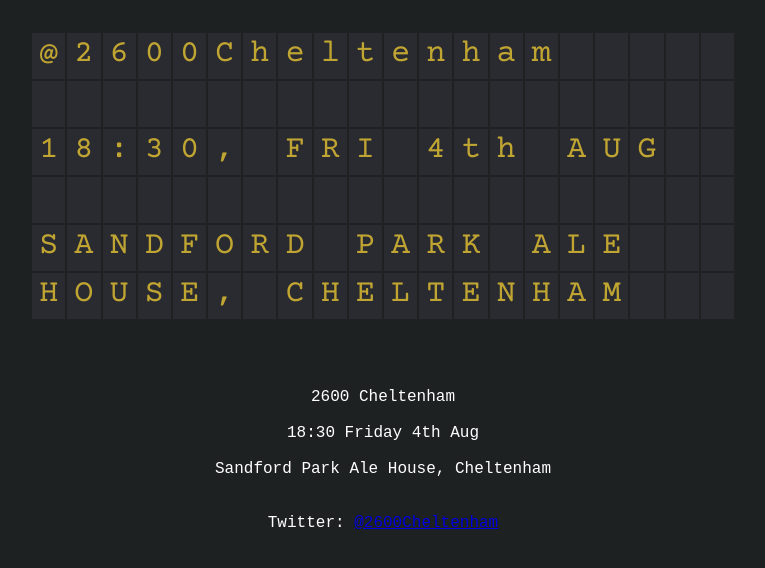
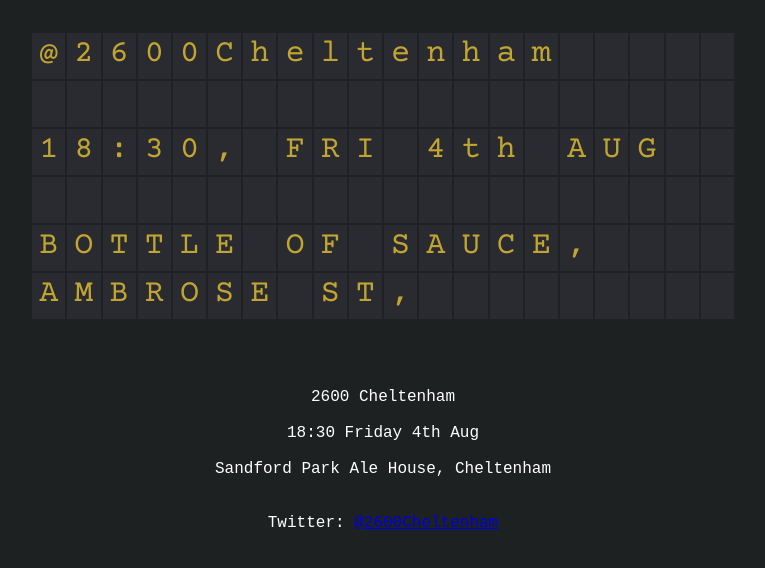
Before and after one commit to 2600cheltenham/2600cheltenham.uk, a plain HTML site: page index.htm in a window 1280 px wide. Shown: the whole page, without its empty margins (257-1022 px from the left). Drawn offline with Linux system fonts and the light colour scheme; no server answers.

Commit message:
Update index.htm
still trying to change venue, think thats done it

```diff
--- a/index.htm
+++ b/index.htm
@@ -21,7 +21,7 @@
 	  const fridayDate = nextFridayDate
 	  const shortMonth = fridayDate.toLocaleString('default', { month: 'short' });
 	  const date = fridayDate.getDate();
-	  document.forms['johnvirgo']['topPara'].value = "@2600Cheltenham\n\n18:30, FRI " + date + getOrdinalSuffix(date) + " " + shortMonth.toUpperCase() + " \nSANDFORD PARK ALE HOUSE, CHELTENHAM";
+	  document.forms['johnvirgo']['topPara'].value = "@2600Cheltenham\n\n18:30, FRI " + date + getOrdinalSuffix(date) + " " + shortMonth.toUpperCase() + " \nBOTTLE OF SAUCE, AMBROSE ST, CHELTENHAM GL50 3LH";
 	  document.getElementById("bottomParaDate").innerHTML = "Friday " + date + getOrdinalSuffix(date) + " " + shortMonth
 	}
 	function getOrdinalSuffix(day) {
```
